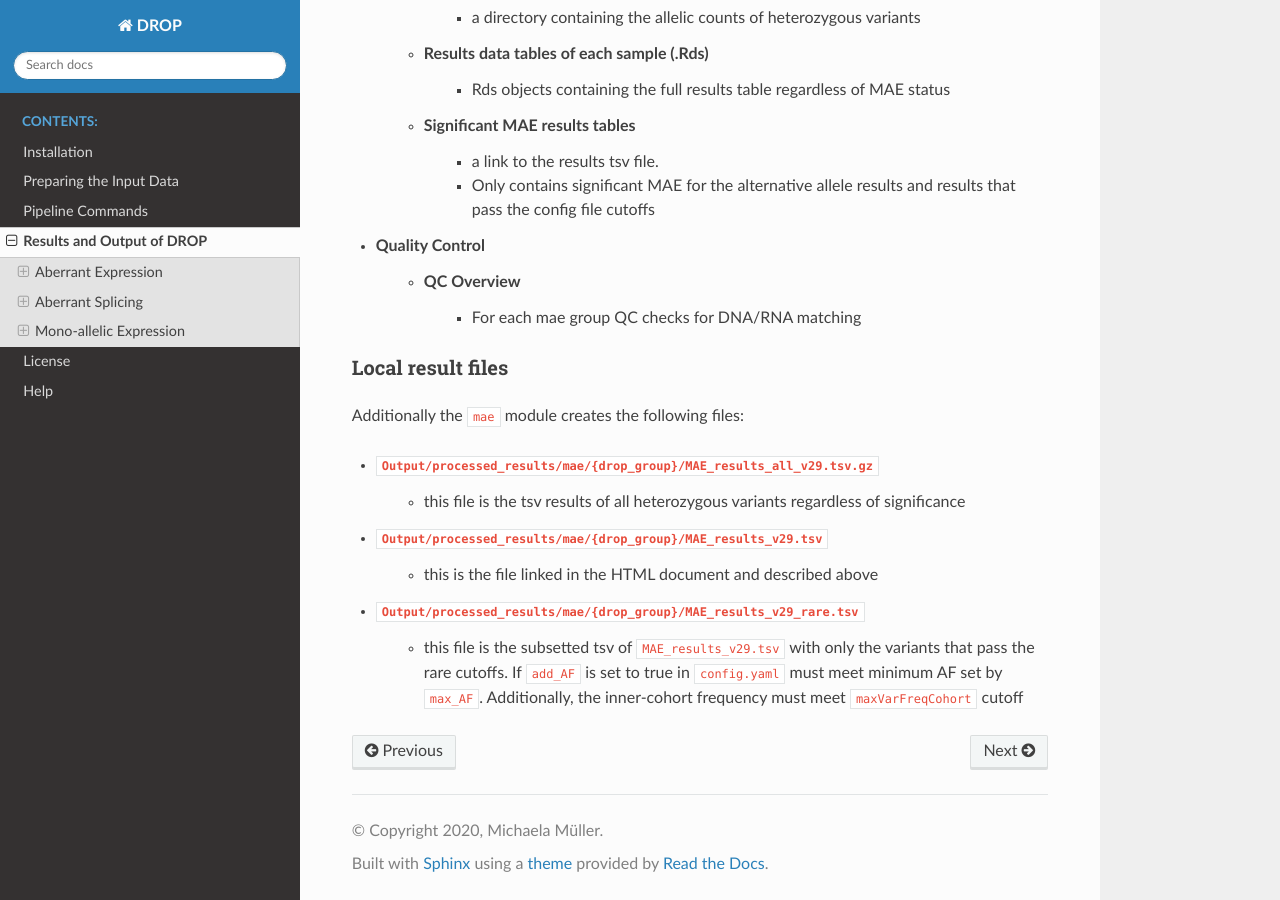
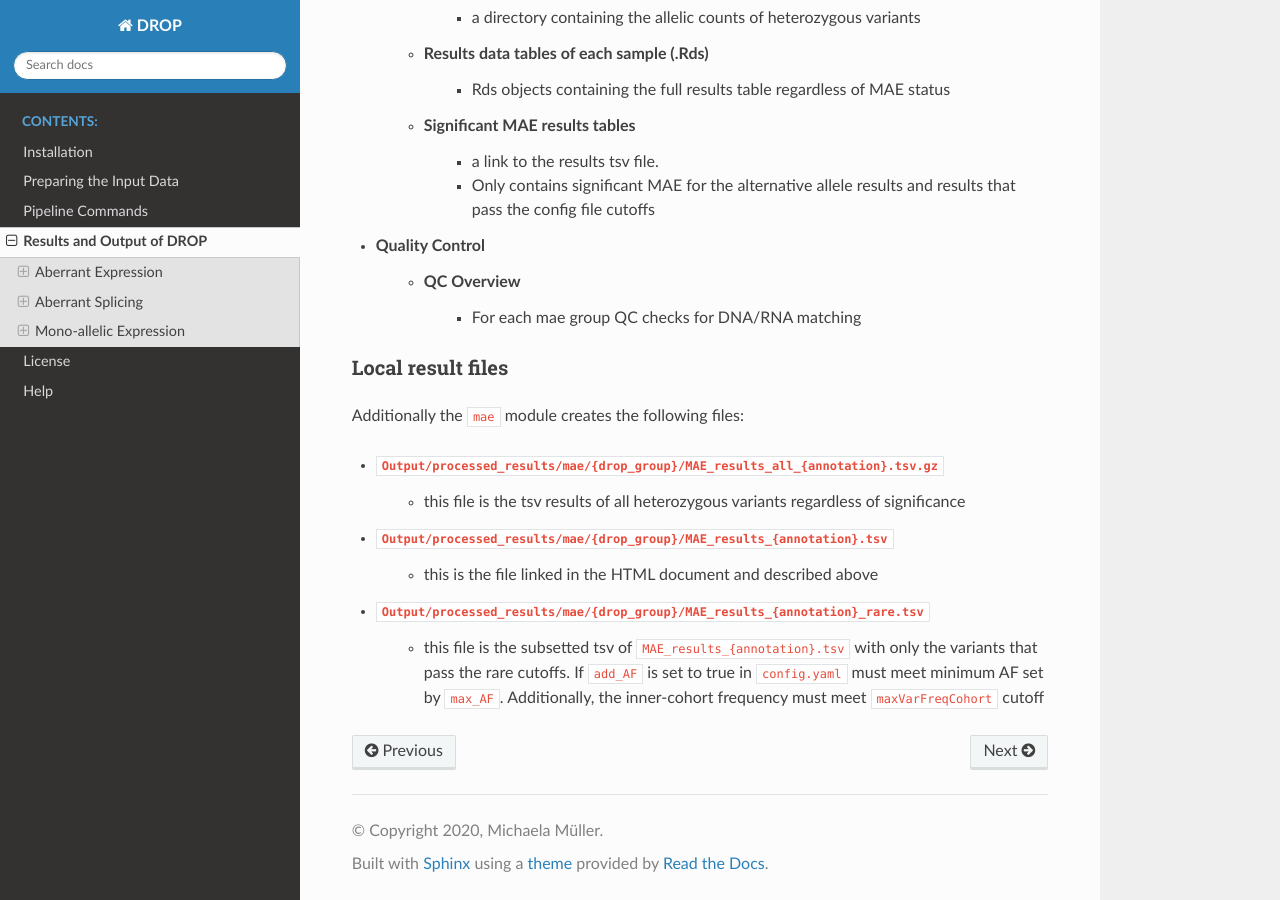
Before and after one commit to gagneurlab/drop, a Sphinx documentation site: the page built from docs/source/output.rst, in a window 1280 px wide and 900 px high, scrolled down 2667 px. Built offline with Sphinx 7.4.7 and the Read the Docs theme 2.0.0, drawn with Linux system fonts in a browser that asks for light colours.

Commit message:
Update output.rst

```diff
--- a/docs/source/output.rst
+++ b/docs/source/output.rst
@@ -103,9 +103,9 @@ Local result files
 ##################
 Additionally the ``mae`` module creates the following files:
 
-* ``Output/processed_results/mae/{drop_group}/MAE_results_all_v29.tsv.gz``
+* ``Output/processed_results/mae/{drop_group}/MAE_results_all_{annotation}.tsv.gz``
     * this file is the tsv results of all heterozygous variants regardless of significance
-* ``Output/processed_results/mae/{drop_group}/MAE_results_v29.tsv``
+* ``Output/processed_results/mae/{drop_group}/MAE_results_{annotation}.tsv``
     * this is the file linked in the HTML document and described above
-* ``Output/processed_results/mae/{drop_group}/MAE_results_v29_rare.tsv``
-    * this file is the subsetted tsv of ``MAE_results_v29.tsv`` with only the variants that pass the rare cutoffs. If ``add_AF`` is set to true in ``config.yaml`` must meet minimum AF set by ``max_AF``. Additionally, the inner-cohort frequency must meet ``maxVarFreqCohort`` cutoff
+* ``Output/processed_results/mae/{drop_group}/MAE_results_{annotation}_rare.tsv``
+    * this file is the subsetted tsv of ``MAE_results_{annotation}.tsv`` with only the variants that pass the rare cutoffs. If ``add_AF`` is set to true in ``config.yaml`` must meet minimum AF set by ``max_AF``. Additionally, the inner-cohort frequency must meet ``maxVarFreqCohort`` cutoff
```
